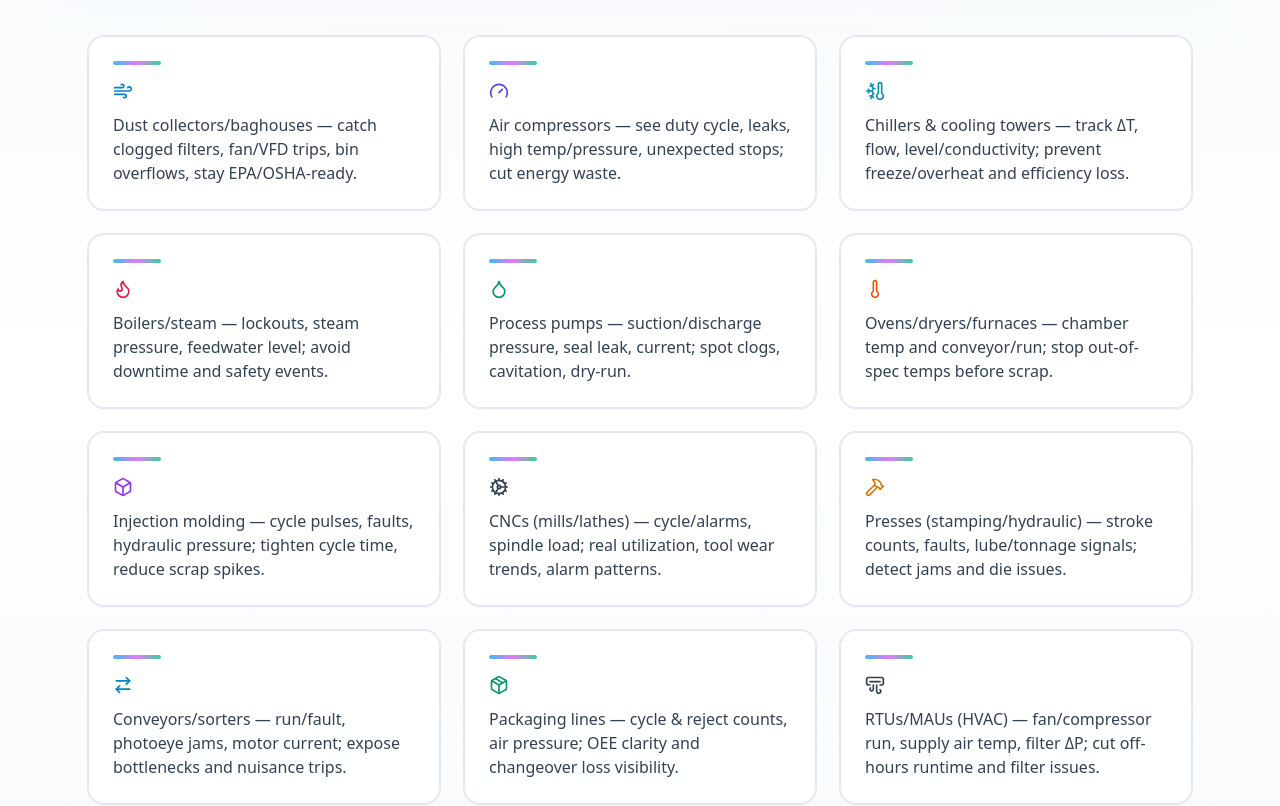
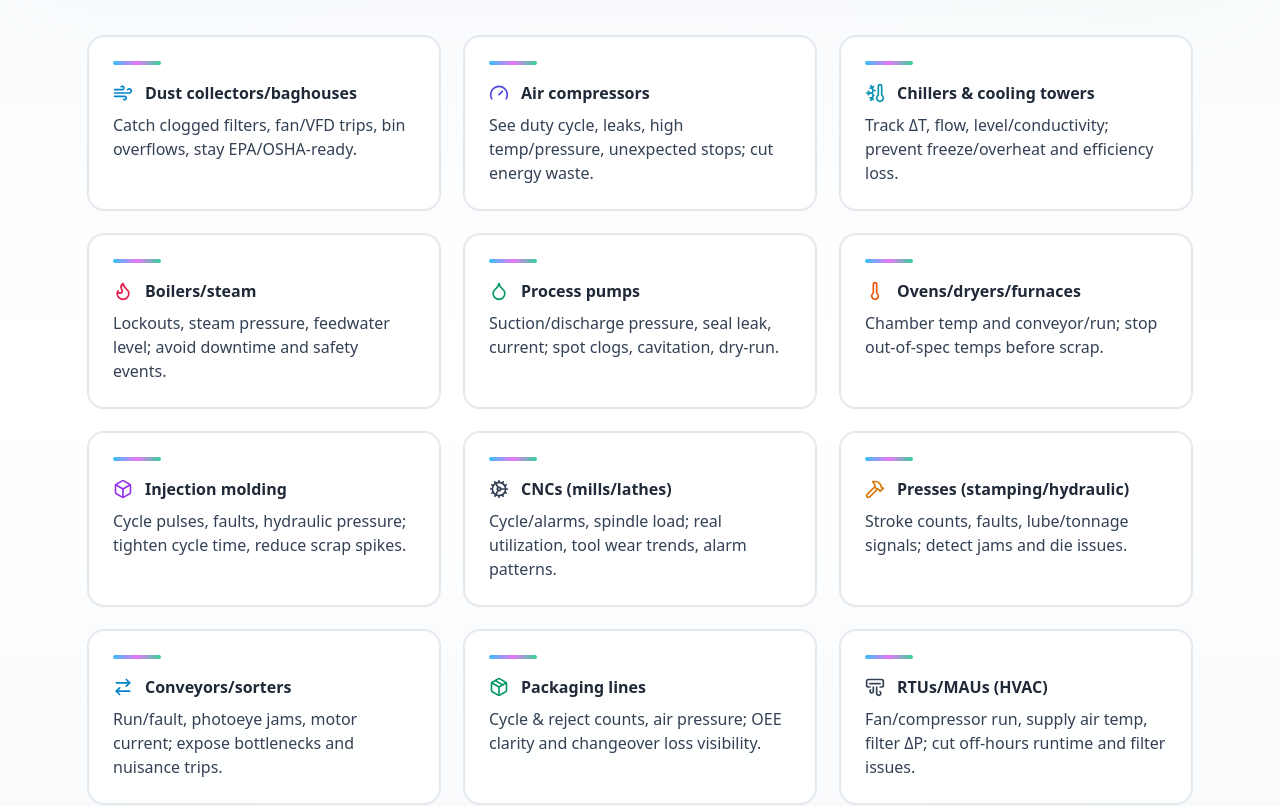
Before and after one commit to domcruz4/quikgateway-site, a Next.js app: page / in a window 1280 px wide. Shown: the part 1351-2157 px from the top of the page. Built offline with nearby package versions, Linux system fonts and the light colour scheme.

Commit message:
Update webpage content

```diff
--- a/src/app/page.tsx
+++ b/src/app/page.tsx
@@ -216,7 +216,7 @@ export default function Home() {
         </div>
       </section>
 
-      {/* Most common systems — matches previous visuals (gradient bar + hover glow + icons) */}
+{/* Most common systems — icon + bold title on top, description underneath */}
 <section className="relative py-20">
   <div className="absolute inset-0 bg-gradient-to-b from-slate-50 via-white to-slate-50" />
   <div className="pointer-events-none absolute inset-0">
@@ -224,24 +224,27 @@ export default function Home() {
   </div>
 
   <div className="relative mx-auto max-w-6xl px-6">
-    <h2 className="text-4xl font-bold tracking-tight text-slate-900 text-center">Most common systems</h2>
+    <h2 className="text-4xl font-bold tracking-tight text-slate-900 text-center">
+      Most common systems
+    </h2>
 
     {(() => {
-      type Item = { icon: LucideIcon; color: string; text: string };
+      type Item = { icon: LucideIcon; color: string; title: string; desc: string };
       const items: Item[] = [
-        { icon: Wind,                color: "text-sky-600",     text: "Dust collectors/baghouses — catch clogged filters, fan/VFD trips, bin overflows, stay EPA/OSHA-ready." },
-        { icon: Gauge,               color: "text-indigo-600",  text: "Air compressors — see duty cycle, leaks, high temp/pressure, unexpected stops; cut energy waste." },
-        { icon: ThermometerSnowflake,color: "text-cyan-600",    text: "Chillers & cooling towers — track ΔT, flow, level/conductivity; prevent freeze/overheat and efficiency loss." },
-        { icon: Flame,               color: "text-rose-600",    text: "Boilers/steam — lockouts, steam pressure, feedwater level; avoid downtime and safety events." },
-        { icon: Droplet,             color: "text-emerald-600", text: "Process pumps — suction/discharge pressure, seal leak, current; spot clogs, cavitation, dry-run." },
-        { icon: Thermometer,         color: "text-orange-600",  text: "Ovens/dryers/furnaces — chamber temp and conveyor/run; stop out-of-spec temps before scrap." },
-        { icon: Box,                color: "text-purple-600",  text: "Injection molding — cycle pulses, faults, hydraulic pressure; tighten cycle time, reduce scrap spikes." },
-        { icon: Cog,                 color: "text-slate-700",   text: "CNCs (mills/lathes) — cycle/alarms, spindle load; real utilization, tool wear trends, alarm patterns." },
-        { icon: Hammer,              color: "text-amber-600",   text: "Presses (stamping/hydraulic) — stroke counts, faults, lube/tonnage signals; detect jams and die issues." },
-        { icon: ArrowRightLeft,      color: "text-sky-600",     text: "Conveyors/sorters — run/fault, photoeye jams, motor current; expose bottlenecks and nuisance trips." },
-        { icon: Package,             color: "text-emerald-600", text: "Packaging lines — cycle & reject counts, air pressure; OEE clarity and changeover loss visibility." },
-        { icon: AirVent,             color: "text-slate-700",   text: "RTUs/MAUs (HVAC) — fan/compressor run, supply air temp, filter ΔP; cut off-hours runtime and filter issues." },
+        { icon: Wind, color: "text-sky-600", title: "Dust collectors/baghouses", desc: "Catch clogged filters, fan/VFD trips, bin overflows, stay EPA/OSHA-ready." },
+        { icon: Gauge, color: "text-indigo-600", title: "Air compressors", desc: "See duty cycle, leaks, high temp/pressure, unexpected stops; cut energy waste." },
+        { icon: ThermometerSnowflake, color: "text-cyan-600", title: "Chillers & cooling towers", desc: "Track ΔT, flow, level/conductivity; prevent freeze/overheat and efficiency loss." },
+        { icon: Flame, color: "text-rose-600", title: "Boilers/steam", desc: "Lockouts, steam pressure, feedwater level; avoid downtime and safety events." },
+        { icon: Droplet, color: "text-emerald-600", title: "Process pumps", desc: "Suction/discharge pressure, seal leak, current; spot clogs, cavitation, dry-run." },
+        { icon: Thermometer, color: "text-orange-600", title: "Ovens/dryers/furnaces", desc: "Chamber temp and conveyor/run; stop out-of-spec temps before scrap." },
+        { icon: Box, color: "text-purple-600", title: "Injection molding", desc: "Cycle pulses, faults, hydraulic pressure; tighten cycle time, reduce scrap spikes." },
+        { icon: Cog, color: "text-slate-700", title: "CNCs (mills/lathes)", desc: "Cycle/alarms, spindle load; real utilization, tool wear trends, alarm patterns." },
+        { icon: Hammer, color: "text-amber-600", title: "Presses (stamping/hydraulic)", desc: "Stroke counts, faults, lube/tonnage signals; detect jams and die issues." },
+        { icon: ArrowRightLeft, color: "text-sky-600", title: "Conveyors/sorters", desc: "Run/fault, photoeye jams, motor current; expose bottlenecks and nuisance trips." },
+        { icon: Package, color: "text-emerald-600", title: "Packaging lines", desc: "Cycle & reject counts, air pressure; OEE clarity and changeover loss visibility." },
+        { icon: AirVent, color: "text-slate-700", title: "RTUs/MAUs (HVAC)", desc: "Fan/compressor run, supply air temp, filter ΔP; cut off-hours runtime and filter issues." },
       ];
+
       return (
         <div className="mt-10 grid gap-6 sm:grid-cols-2 lg:grid-cols-3">
           {items.map((it, i) => (
@@ -249,7 +252,7 @@ export default function Home() {
               key={i}
               className="group relative rounded-2xl border bg-white/90 p-6 shadow-sm ring-1 ring-slate-200 transition-all hover:-translate-y-1 hover:shadow-lg"
             >
-              {/* hover glow overlay (same as other sections) */}
+              {/* hover glow overlay */}
               <div
                 className="absolute inset-0 rounded-2xl opacity-0 transition-opacity duration-300 group-hover:opacity-100"
                 style={{
@@ -260,11 +263,13 @@ export default function Home() {
               <div className="relative">
                 {/* top gradient bar */}
                 <div className="h-1 w-12 rounded-full bg-gradient-to-r from-sky-400 via-fuchsia-400 to-emerald-400 mb-4" />
-                {/* single-color icon (matches previous section style) */}
-                <div className="mb-3">
-                  <it.icon className={`h-5 w-5 ${it.color}`} aria-hidden="true" />
+                {/* icon + bold title */}
+                <div className="flex items-center gap-3 mb-2">
+                  <it.icon className={`h-5 w-5 flex-shrink-0 ${it.color}`} aria-hidden="true" />
+                  <span className="font-semibold">{it.title}</span>
                 </div>
-                <p className="text-slate-700">{it.text}</p>
+                {/* description */}
+                <p className="text-slate-700">{it.desc}</p>
               </div>
             </div>
           ))}
@@ -273,6 +278,7 @@ export default function Home() {
     })()}
   </div>
 </section>
+
 
  {/* Features Overview — unified with other cards */}
 <section className="relative py-20">
```
